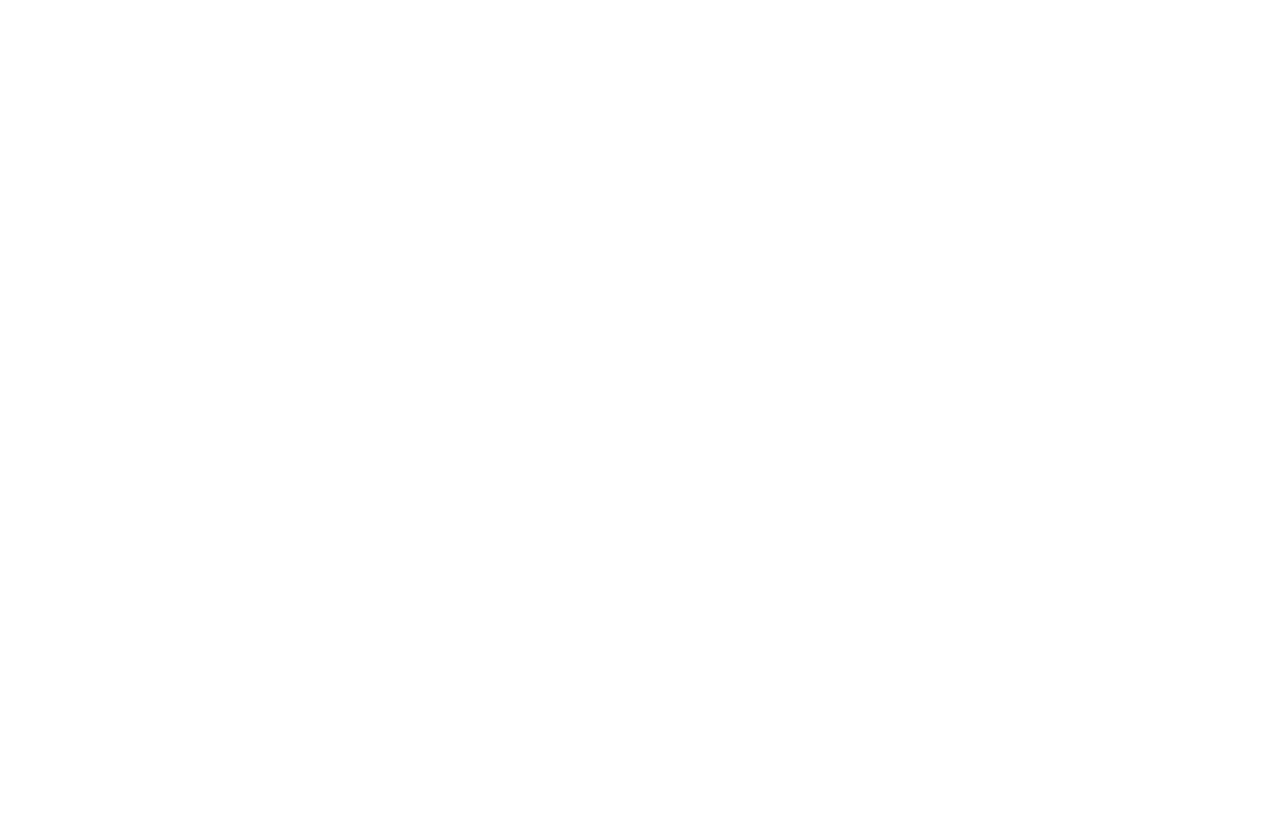
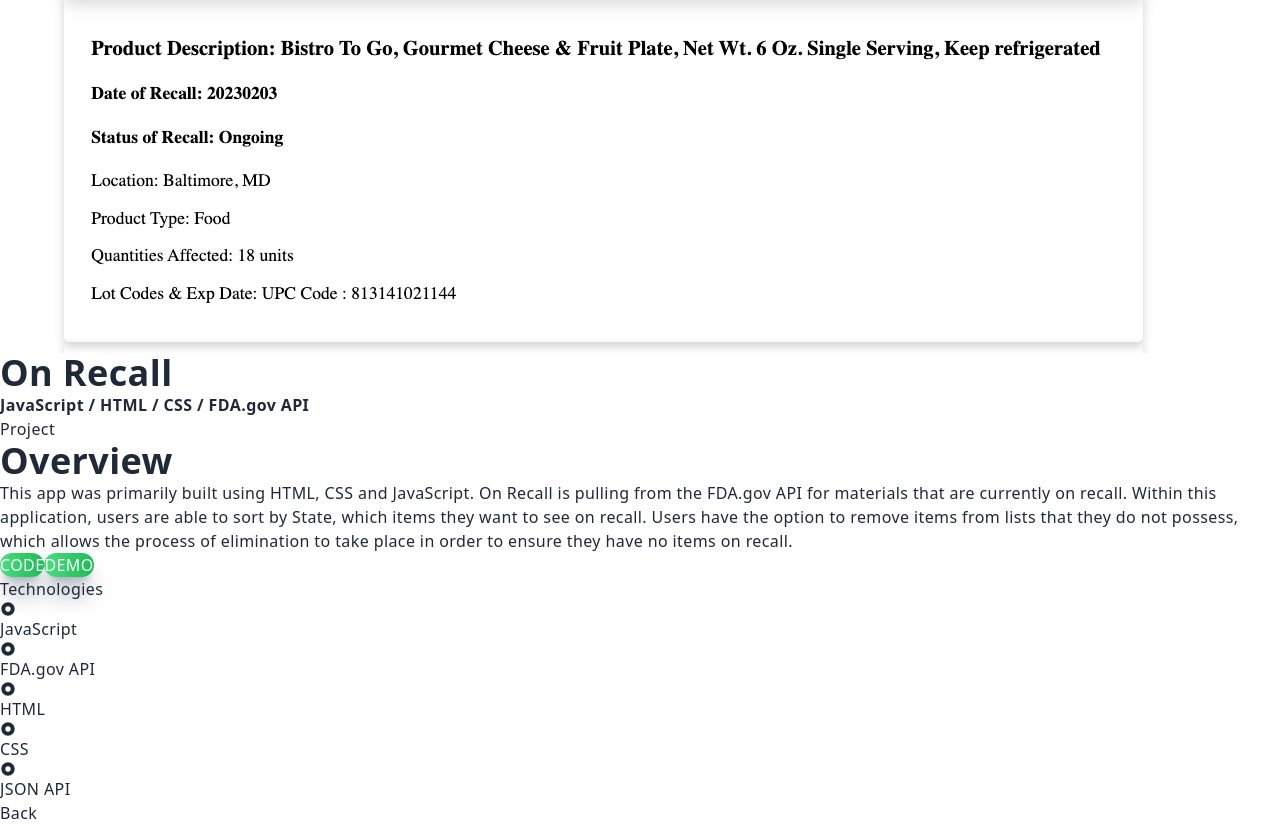
Before and after one commit to timtran007/tims-portfolio, a Next.js app: page /projects/on-recall in a window 1280 px wide. Before the commit this address had no page. Shown: the part 1164-1989 px from the top of the page. Before the commit the page ends 1361 px from the top, so only its background shows below. Built offline with nearby package versions, Linux system fonts and the light colour scheme.

Commit message:
adds on recall project details

```diff
--- /dev/null
+++ b/pages/projects/on-recall.js
@@ -0,0 +1,75 @@
+import React from 'react'
+import Image from 'next/image'
+import onRecallImg from '../../public/images/projects/on-recall.png'
+import { RiRadioButtonFill } from 'react-icons/ri';
+import Link from 'next/link'
+
+function OnRecall() {
+  return (
+    <div className='w-full'>
+    <div className='w-screen h-[50vh] '>
+      <div className='absolute top-[5%] left-0 w-full h-[50vh] bg-black/70 -z-10' />
+      <Image
+        className='absolute top-[5%] -z-20 object-scale-down h-[50vh]'
+        src={onRecallImg}
+        alt='/'
+        />
+      <div className='absolute top-[40%] max-w-[1240px] w-full left-[50%] right-[50%] translate-x-[-50%] translate-y-[-50%] text-white -z-10 p-2'>
+        <h2 className='py-2'>On Recall</h2>
+        <h3>JavaScript / HTML / CSS / FDA.gov API</h3>
+      </div>
+    </div>
+
+    <div className='max-w-[1240px] mx-auto p-5 grid md:grid-cols-5 gap-8 py-20'>
+      <div className='col-span-4'>
+        <p>Project</p>
+        <h2>Overview</h2>
+        <p>
+          This app was primarily built using HTML, CSS and JavaScript. On Recall is pulling from the FDA.gov API for materials that are currently on recall. Within this application, users are able to sort by State, which items they want to see on recall. Users have the option to remove items from lists that they do not possess, which allows the process of elimination to take place in order to ensure they have no items on recall.
+        </p>
+        <a
+          href='https://github.com/timtran007/phase-1-project'
+          target='_blank'
+          rel='noreferrer'
+          >
+          <button className='px-8 py-2 mt-4 mr-8'>Code</button>
+        </a>
+        <a
+          href='https://www.loom.com/share/d9a2c368603d4b31baa70f0f0f6a7b4d'
+          target='_blank'
+          rel='noreferrer'
+          >
+          <button className='px-8 py-2 mt-4 mr-8'>Demo</button>
+        </a>
+      </div>
+      <div className='col-span-4 md:col-span-1 shadow-xl shadow-gray-400 rounded-xl py-4'>
+        <div className='p-2'>
+          <p className='text-center font-bold pb-2'>Technologies</p>
+          <div className='grid grid-cols-3 md:grid-cols-1'>
+            <p className='text-gray-600 py-2 flex items-center'>
+              <RiRadioButtonFill className='pr-1' /> JavaScript
+            </p>
+            <p className='text-gray-600 py-2 flex items-center'>
+              <RiRadioButtonFill className='pr-1' /> FDA.gov API
+            </p>
+            <p className='text-gray-600 py-2 flex items-center'>
+              <RiRadioButtonFill className='pr-1' /> HTML
+            </p>
+            <p className='text-gray-600 py-2 flex items-center'>
+              <RiRadioButtonFill className='pr-1' /> CSS
+            </p>
+            <p className='text-gray-600 py-2 flex items-center'>
+              <RiRadioButtonFill className='pr-1' /> JSON API
+            </p>
+          </div>
+        </div>
+      </div>
+      <Link href='/projects'>
+        <p className='underline cursor-pointer'>Back</p>
+      </Link>
+    </div>
+  </div>
+  )
+}
+
+export default OnRecall
```
